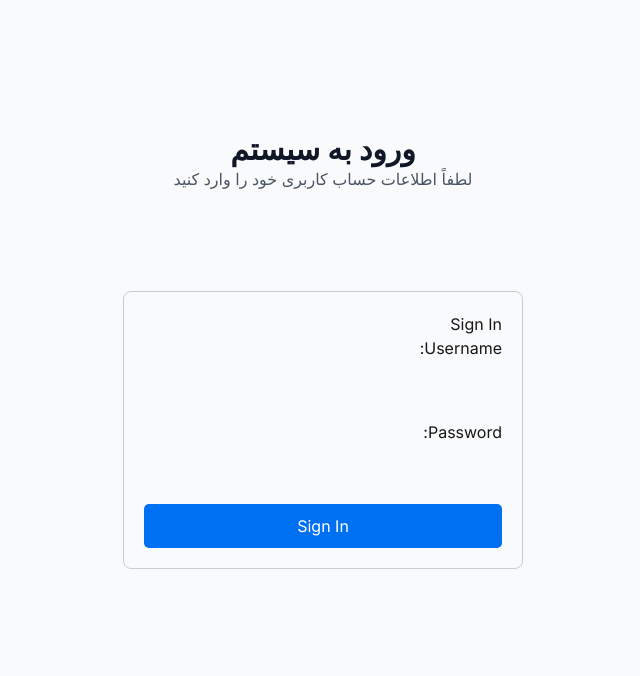
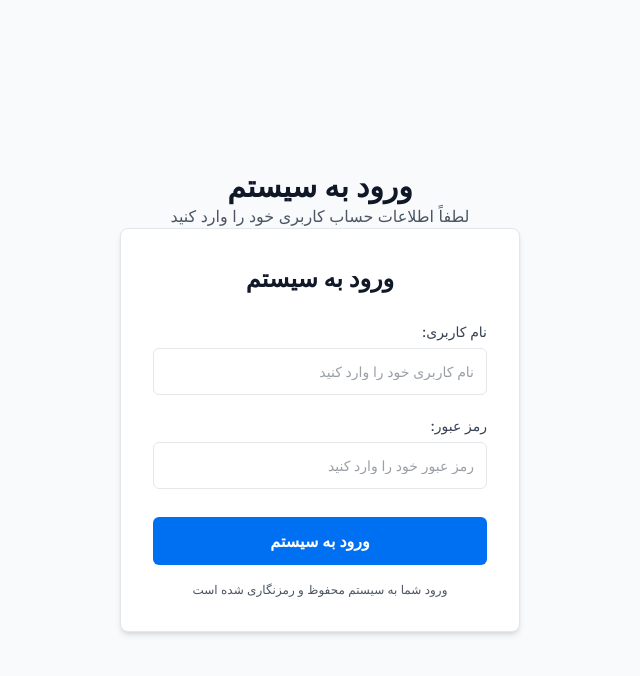
Before and after one commit to ahangar-79/persian-service-tracker, a Next.js app: page /auth/signIn in a window 1280 px wide. Shown: the top 676 px of the page, without its empty margins (419-1059 px from the left). Built offline with nearby package versions, Linux system fonts and the light colour scheme; no server answers.

Commit message:
feat(ui): enhance signIn form with security features wile preserving styling

```diff
--- a/src/components/SignInForm.module.css
+++ b/src/components/SignInForm.module.css
@@ -1,37 +1,203 @@
 .formContainer {
-  --border-color: #ccc;
+  --border-color: #e5e7eb;
   --primary-color: #0070f3;
-  --error-color: red;
-  --border-radius-sm: 5px;
+  --error-color: #dc2626;
+  --warning-color: #f59e0b;
+  --success-color: #059669;
+  --gray-50: #f9fafb;
+  --gray-100: #f3f4f6;
+  --gray-600: #4b5563;
+  --gray-700: #374151;
+  --gray-900: #111827;
+  --border-radius-sm: 6px;
   --border-radius-md: 8px;
+  --shadow-sm: 0 1px 2px 0 rgb(0 0 0 / 0.05);
+  --shadow-md: 0 4px 6px -1px rgb(0 0 0 / 0.1), 0 2px 4px -2px rgb(0 0 0 / 0.1);
 
   max-width: 400px;
-  margin: 100px auto;
-  padding: 20px;
+  margin: 0 auto;
+  padding: 32px;
+  background: white;
   border: 1px solid var(--border-color);
   border-radius: var(--border-radius-md);
+  box-shadow: var(--shadow-md);
+}
+
+.formContainer h1 {
+  text-align: center;
+  margin-bottom: 24px;
+  font-size: 24px;
+  font-weight: 700;
+  color: var(--gray-900);
 }
 
 .formGroup {
-  margin-bottom: 15px;
+  margin-bottom: 20px;
+}
+
+.formGroup label {
+  display: block;
+  font-size: 14px;
+  font-weight: 500;
+  color: var(--gray-700);
+  margin-bottom: 6px;
 }
 
 .input {
   width: 100%;
-  padding: 8px;
-  margin-top: 5px;
+  padding: 12px;
+  margin-top: 6px;
+  font-size: 14px;
+  border: 1px solid var(--border-color);
+  border-radius: var(--border-radius-sm);
+  transition: border-color 0.2s, box-shadow 0.2s;
+  background-color: white;
+}
+
+.input:focus {
+  outline: none;
+  border-color: var(--primary-color);
+  box-shadow: 0 0 0 3px rgb(59 130 246 / 0.1);
+}
+
+.input:disabled {
+  background-color: var(--gray-50);
+  color: var(--gray-600);
+  cursor: not-allowed;
+}
+
+.inputError {
+  border-color: var(--error-color) !important;
+}
+
+.inputError:focus {
+  box-shadow: 0 0 0 3px rgb(220 38 38 / 0.1) !important;
 }
 
 .errorMessage {
   color: var(--error-color);
+  font-size: 14px;
+  margin-top: 4px;
+  display: block;
+}
+
+.errorContainer {
+  background-color: #fef2f2;
+  border: 1px solid #fecaca;
+  border-radius: var(--border-radius-sm);
+  padding: 12px;
+  margin-bottom: 16px;
+}
+
+.lockoutMessage {
+  color: var(--error-color);
+  font-size: 13px;
+  margin-top: 8px;
+  font-weight: 600;
 }
 
 .submitButton {
   width: 100%;
-  padding: 10px;
+  padding: 12px 16px;
   background: var(--primary-color);
   color: white;
   border: none;
   border-radius: var(--border-radius-sm);
   cursor: pointer;
+  font-size: 16px;
+  font-weight: 600;
+  transition: background-color 0.2s, transform 0.1s;
+  margin-top: 8px;
 }
+
+.submitButton:hover:not(:disabled) {
+  background: #0056b3;
+  transform: translateY(-1px);
+}
+
+.submitButtonDisabled {
+  background: var(--gray-100) !important;
+  color: var(--gray-600) !important;
+  cursor: not-allowed !important;
+  transform: none !important;
+}
+
+.loadingSpinner {
+  display: inline-block;
+  animation: spin 1s linear infinite;
+  margin-left: 8px;
+  font-size: 16px;
+}
+
+@keyframes spin {
+  from {
+    transform: rotate(0deg);
+  }
+  to {
+    transform: rotate(360deg);
+  }
+}
+
+.securityNotice {
+  text-align: center;
+  margin-top: 16px;
+}
+
+.securityNotice p {
+  font-size: 12px;
+  color: var(--gray-600);
+  margin: 0;
+}
+
+/* Mobile responsiveness */
+@media (max-width: 480px) {
+  .formContainer {
+    margin: 16px;
+    padding: 24px;
+  }
+
+  .formContainer h1 {
+    font-size: 20px;
+  }
+
+  .input {
+    padding: 10px;
+  }
+
+  .submitButton {
+    padding: 10px 16px;
+    font-size: 14px;
+  }
+}
+
+/* RTL support */
+[dir="rtl"] .formContainer {
+  text-align: right;
+}
+
+[dir="rtl"] .loadingSpinner {
+  margin-left: 0;
+  margin-right: 8px;
+}
+
+/* Focus styles for accessibility */
+.input:focus-visible,
+.submitButton:focus-visible {
+  outline: 2px solid var(--primary-color);
+  outline-offset: 2px;
+}
+
+/* High contrast mode support */
+@media (prefers-contrast: high) {
+  .formContainer {
+    border: 2px solid var(--gray-900);
+  }
+
+  .input {
+    border: 2px solid var(--gray-700);
+  }
+
+  .submitButton {
+    border: 2px solid transparent;
+  }
+}
--- a/src/components/SignInForm.tsx
+++ b/src/components/SignInForm.tsx
@@ -2,64 +2,211 @@
 
 import { signIn } from 'next-auth/react';
 import { useRouter } from 'next/navigation';
-import { useState } from 'react';
+import { useState, useEffect } from 'react';
+import { validateLoginForm } from '@/lib/validations';
+import { sanitizeInput } from '@/lib/security';
 import styles from './SignInForm.module.css';
 
+interface ValidationErrors {
+    username?: string;
+    password?: string;
+    general?: string;
+}
+
 export default function SignInForm() {
-    const [username, setUsername] = useState('');
-    const [password, setPassword] = useState('');
-    const [error, setError] = useState('');
+    const [formData, setFormData] = useState({
+        username: '',
+        password: ''
+    });
+    const [errors, setErrors] = useState<ValidationErrors>({});
+    const [isLoading, setIsLoading] = useState(false);
+    const [attemptCount, setAttemptCount] = useState(0);
+    const [isLocked, setIsLocked] = useState(false);
+    const [lockoutTime, setLockoutTime] = useState(0);
     const router = useRouter();
+
+    // Handle lockout countdown
+    useEffect(() => {
+        if (lockoutTime > 0) {
+            const timer = setInterval(() => {
+                setLockoutTime(prev => {
+                    if (prev <= 1) {
+                        setIsLocked(false);
+                        setAttemptCount(0);
+                        return 0;
+                    }
+                    return prev - 1;
+                });
+            }, 1000);
+
+            return () => clearInterval(timer);
+        }
+    }, [lockoutTime]);
+
+    const handleInputChange = (field: 'username' | 'password') => (e: React.ChangeEvent<HTMLInputElement>) => {
+        const value = sanitizeInput(e.target.value);
+        setFormData(prev => ({ ...prev, [field]: value }));
+
+        // Clear field-specific error when user starts typing
+        if (errors[field]) {
+            setErrors(prev => ({ ...prev, [field]: undefined }));
+        }
+    };
 
     const handleSubmit = async (e: React.FormEvent) => {
         e.preventDefault();
-        setError('');
 
+        if (isLocked) {
+            return;
+        }
+
+        setIsLoading(true);
+        setErrors({});
+
+        try {
+            // Client-side validation
+            const validation = validateLoginForm(formData);
+
+            if (!validation.success) {
+                const fieldErrors: ValidationErrors = {};
+                validation.errors.issues.forEach(issue => {
+                    const field = issue.path[0] as keyof ValidationErrors;
+                    if (field && (field === 'username' || field === 'password')) {
+                        fieldErrors[field] = issue.message;
+                    }
+                });
+                setErrors(fieldErrors);
+                setIsLoading(false);
+                return;
+            }
+
+            // Attempt sign in
             const result = await signIn('credentials', {
                 redirect: false,
-            username,
-            password,
+                username: formData.username,
+                password: formData.password,
             });
 
             if (result?.error) {
-            setError('Invalid username or password');
+                const newAttemptCount = attemptCount + 1;
+                setAttemptCount(newAttemptCount);
+
+                // Lock account after 5 failed attempts
+                if (newAttemptCount >= 5) {
+                    setIsLocked(true);
+                    setLockoutTime(15 * 60); // 15 minutes
+                    setErrors({
+                        general: 'تعداد تلاش‌های نامعتبر زیاد است. لطفاً ۱۵ دقیقه صبر کنید.'
+                    });
+                } else {
+                    let errorMessage = 'نام کاربری یا رمز عبور اشتباه است';
+
+                    if (result.error === 'CredentialsSignin') {
+                        errorMessage = 'اطلاعات ورود نامعتبر است';
+                    } else if (result.error === 'AccessDenied') {
+                        errorMessage = 'دسترسی شما محدود شده است';
+                    }
+
+                    setErrors({
+                        general: `${errorMessage} (${5 - newAttemptCount} تلاش باقی‌مانده)`
+                    });
+                }
             } else if (result?.ok) {
+                // Success - reset attempts and redirect
+                setAttemptCount(0);
                 router.push('/u-dashboard');
             }
+        } catch (error) {
+            console.error('Login error:', error);
+            setErrors({
+                general: 'خطای داخلی سیستم. لطفاً دوباره تلاش کنید.'
+            });
+        } finally {
+            setIsLoading(false);
+        }
+    };
+
+    const formatTime = (seconds: number): string => {
+        const minutes = Math.floor(seconds / 60);
+        const remainingSeconds = seconds % 60;
+        return `${minutes}:${remainingSeconds.toString().padStart(2, '0')}`;
     };
 
     return (
         <div className={styles.formContainer}>
-            <h1>Sign In</h1>
+            <h1>ورود به سیستم</h1>
             <form onSubmit={handleSubmit}>
                 <div className={styles.formGroup}>
                     <label>
-                        Username:
+                        نام کاربری:
                         <input
                             type="text"
-                            value={username}
-                            onChange={(e) => setUsername(e.target.value)}
+                            value={formData.username}
+                            onChange={handleInputChange('username')}
+                            disabled={isLoading || isLocked}
                             required
-                            className={styles.input}
+                            className={`${styles.input} ${errors.username ? styles.inputError : ''}`}
+                            placeholder="نام کاربری خود را وارد کنید"
+                            autoComplete="username"
+                            maxLength={50}
                         />
                     </label>
+                    {errors.username && (
+                        <p className={styles.errorMessage}>{errors.username}</p>
+                    )}
                 </div>
+
                 <div className={styles.formGroup}>
                     <label>
-                        Password:
+                        رمز عبور:
                         <input
                             type="password"
-                            value={password}
-                            onChange={(e) => setPassword(e.target.value)}
+                            value={formData.password}
+                            onChange={handleInputChange('password')}
+                            disabled={isLoading || isLocked}
                             required
-                            className={styles.input}
+                            className={`${styles.input} ${errors.password ? styles.inputError : ''}`}
+                            placeholder="رمز عبور خود را وارد کنید"
+                            autoComplete="current-password"
+                            maxLength={100}
                         />
                     </label>
+                    {errors.password && (
+                        <p className={styles.errorMessage}>{errors.password}</p>
+                    )}
                 </div>
-                {error && <p className={styles.errorMessage}>{error}</p>}
-                <button type="submit" className={styles.submitButton}>
-                    Sign In
+
+                {errors.general && (
+                    <div className={styles.errorContainer}>
+                        <p className={styles.errorMessage}>{errors.general}</p>
+                        {isLocked && lockoutTime > 0 && (
+                            <p className={styles.lockoutMessage}>
+                                زمان باقی‌مانده: {formatTime(lockoutTime)}
+                            </p>
+                        )}
+                    </div>
+                )}
+
+                <button
+                    type="submit"
+                    className={`${styles.submitButton} ${(isLoading || isLocked) ? styles.submitButtonDisabled : ''}`}
+                    disabled={isLoading || isLocked || !formData.username || !formData.password}
+                >
+                    {isLoading ? (
+                        <span>
+                            <span className={styles.loadingSpinner}>⟳</span>
+                            در حال ورود...
+                        </span>
+                    ) : isLocked ? (
+                        'حساب موقتاً قفل شده'
+                    ) : (
+                        'ورود به سیستم'
+                    )}
                 </button>
+
+                <div className={styles.securityNotice}>
+                    <p>ورود شما به سیستم محفوظ و رمزنگاری شده است</p>
+                </div>
             </form>
         </div>
     );
```
Also changed, not shown: src/components/Spinner.tsx (+31 -4 lines). Lines whose indentation alone changed are shown as unchanged.
